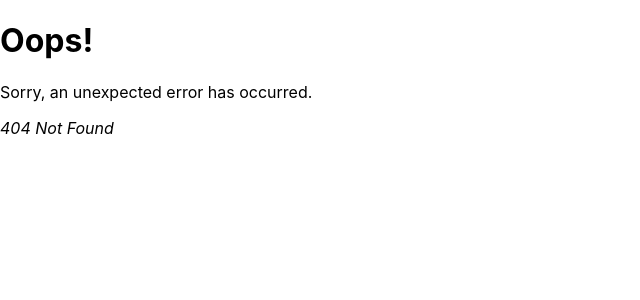
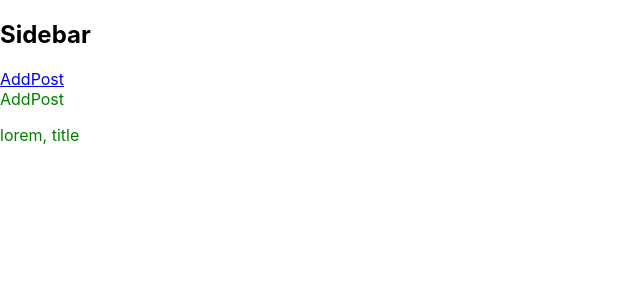
Before and after one commit to MatyD356/blog_2.0, a React (Vite) app: page /addPost in a window 1280 px wide. Before the commit this address had no page. Shown: the top 300 px of the page, without its empty margins (0-640 px from the left). Built offline with nearby package versions, Linux system fonts and the light colour scheme.

Commit message:
add addPost view

```diff
--- /dev/null
+++ b/src/View/AddPost/AddPost.Interfaces.ts
@@ -0,0 +1,4 @@
+export interface Post {
+  title: string;
+  body: string;
+}
--- /dev/null
+++ b/src/View/AddPost/AddPost.tsx
@@ -0,0 +1,23 @@
+import { useLoaderData } from 'react-router-dom';
+import { Post } from './AddPost.Interfaces';
+import classes from './addPost.module.css';
+
+export default function AddPost() {
+  const posts = useLoaderData() as Post[];
+  return (
+    <div className={classes.title}>
+      AddPost
+      {posts.map((item, index) => (
+        <p key={index}>
+          {item.body}, {item.title}
+        </p>
+      ))}
+    </div>
+  );
+}
+
+export async function loader() {
+  return await new Promise<Post[]>((resolve) =>
+    setTimeout(() => resolve([{ body: 'lorem', title: 'title' }]), 0)
+  );
+}
--- /dev/null
+++ b/src/View/AddPost/addPost.module.css
@@ -0,0 +1,3 @@
+.title {
+  color: green;
+}
--- a/src/View/Home/Home.tsx
+++ b/src/View/Home/Home.tsx
@@ -18,5 +18,5 @@ export default function Home(props: HomeProps) {
 }
 
 export async function loader() {
-  return await new Promise<string[]>((resolve) => setTimeout(() => resolve(['hi']), 500));
+  return await new Promise<string[]>((resolve) => setTimeout(() => resolve(['hi']), 0));
 }
--- a/src/View/Layout/Layout.tsx
+++ b/src/View/Layout/Layout.tsx
@@ -1,4 +1,4 @@
-import { Outlet } from 'react-router-dom';
+import { Link, Outlet } from 'react-router-dom';
 import classes from './layout.module.css';
 export default function Layout() {
   return (
@@ -9,6 +9,7 @@ export default function Layout() {
         <nav></nav>
       </aside>
       <main id="detail">
+        <Link to="./addPost">AddPost</Link>
         <Outlet />
       </main>
     </>
```
Also changed, not shown: src/main.tsx (+8 -2 lines).
